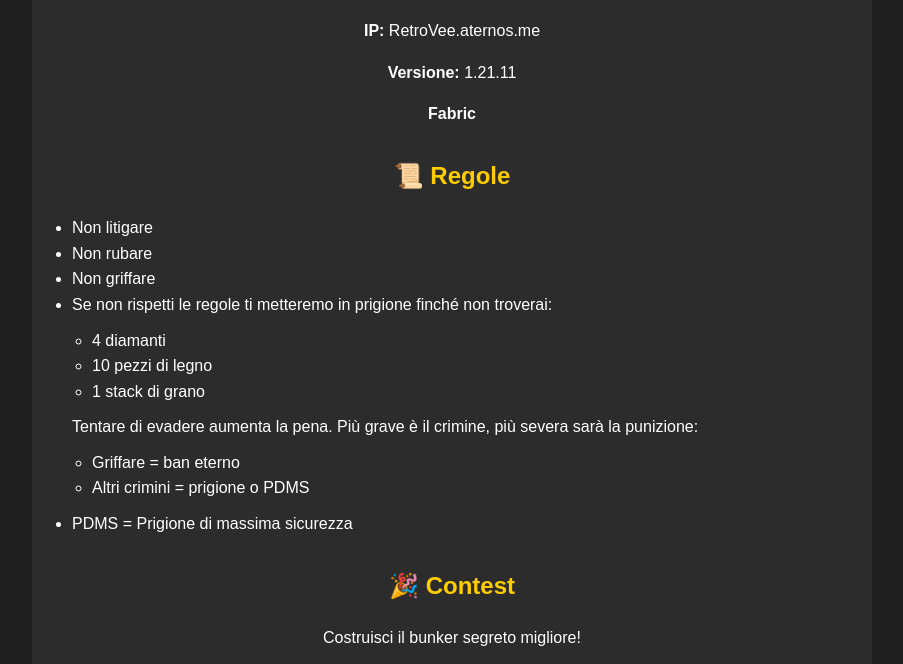
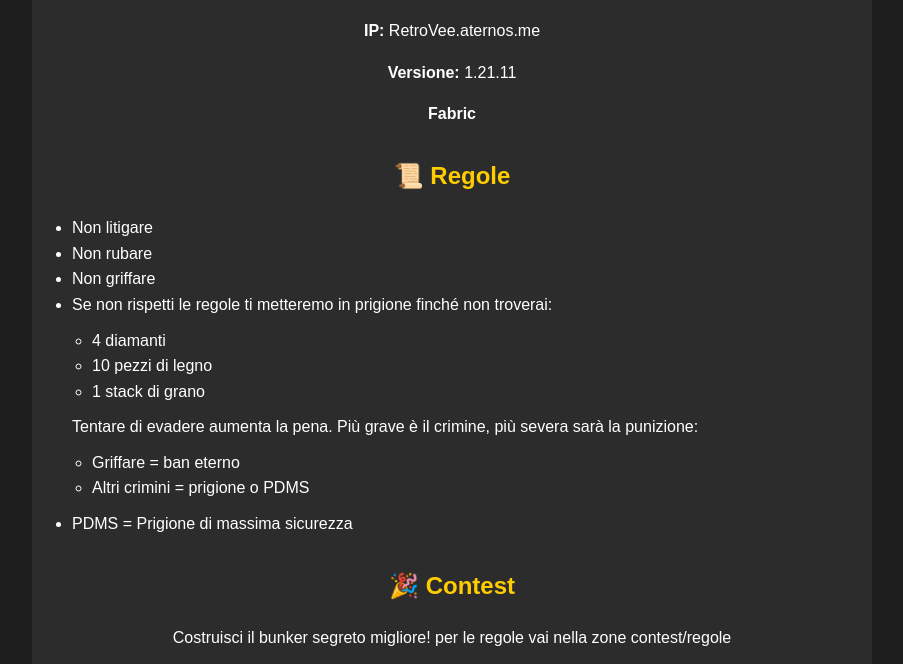
Before and after one commit to semeraromarco23-droid/semeraromarco23-droid.github.io, a plain HTML site: page index.html in a window 1280 px wide. Shown: the part 136-800 px from the top of the page, without its empty margins (188-1091 px from the left). Drawn offline with Linux system fonts and the light colour scheme.

Commit message:
Update index.html

```diff
--- a/index.html
+++ b/index.html
@@ -54,7 +54,7 @@
     </ul>
 
     <h2>🎉 Contest</h2>
-    <p>Costruisci il bunker segreto migliore!</p>
+    <p>Costruisci il bunker segreto migliore! per le regole vai nella zone contest/regole</p>
     <p>Premio: 10 diamanti (1° posto)</p>
 
     <h2>📞 Contatti</h2>
```
